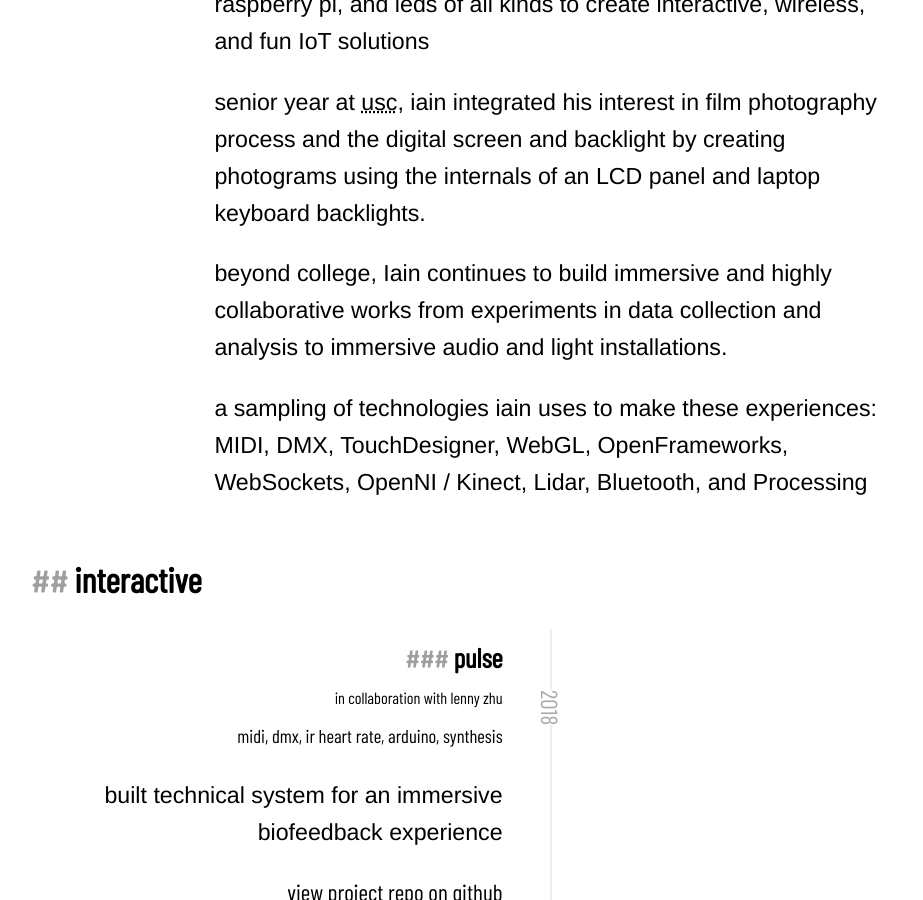
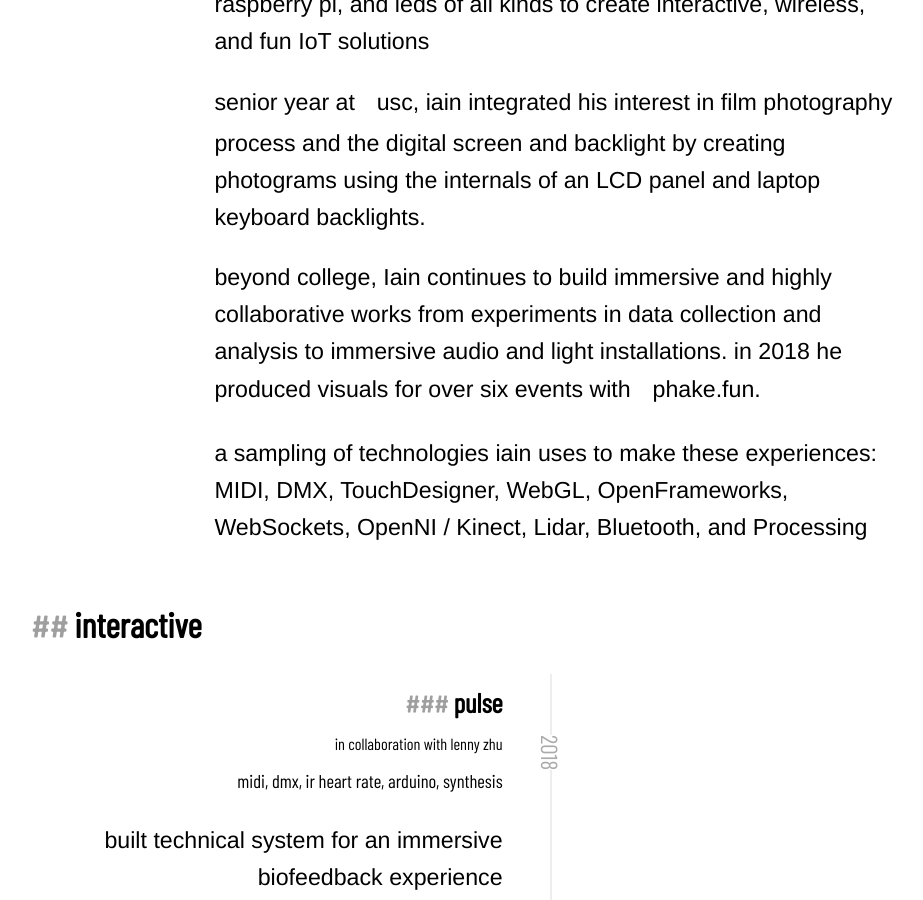
Before and after one commit to iainnash/iainnash.github.io, a Jekyll site: the page built from interactive.md, in a window 1280 px wide and 900 px high, scrolled down 427 px. Shown: the whole window, without its empty margins (85-1008 px from the left). Built offline with Jekyll 4.4.1, drawn with Linux system fonts in a browser that asks for light colours; a style sheet for code colours, icons or effects is not loaded.

Commit message:
added events series

```diff
--- a/interactive.md
+++ b/interactive.md
@@ -7,8 +7,8 @@ iain's interest in interactive media started in college, where he worked for the
 
 from freshman year, iain has used arduinos, esp-32 chips, raspberry pi, and leds of all kinds to create interactive, wireless, and fun IoT solutions
 
-senior year at <abbr title="university of southern california">usc</abbr>, iain integrated his interest in film photography process and the digital screen and backlight by creating photograms using the internals of an LCD panel and laptop keyboard backlights.
+senior year at <a href="http://usc.edu/" title="university of southern california">usc</a>, iain integrated his interest in film photography process and the digital screen and backlight by creating photograms using the internals of an LCD panel and laptop keyboard backlights.
 
-beyond college, Iain continues to build immersive and highly collaborative works from experiments in data collection and analysis to immersive audio and light installations.
+beyond college, Iain continues to build immersive and highly collaborative works from experiments in data collection and analysis to immersive audio and light installations. in 2018 he produced visuals for over six events with <a href="http://phake.fun">phake.fun</a>.
 
 a sampling of technologies iain uses to make these experiences: MIDI, DMX, TouchDesigner, WebGL, OpenFrameworks, WebSockets, OpenNI / Kinect, Lidar, Bluetooth, and Processing
```
